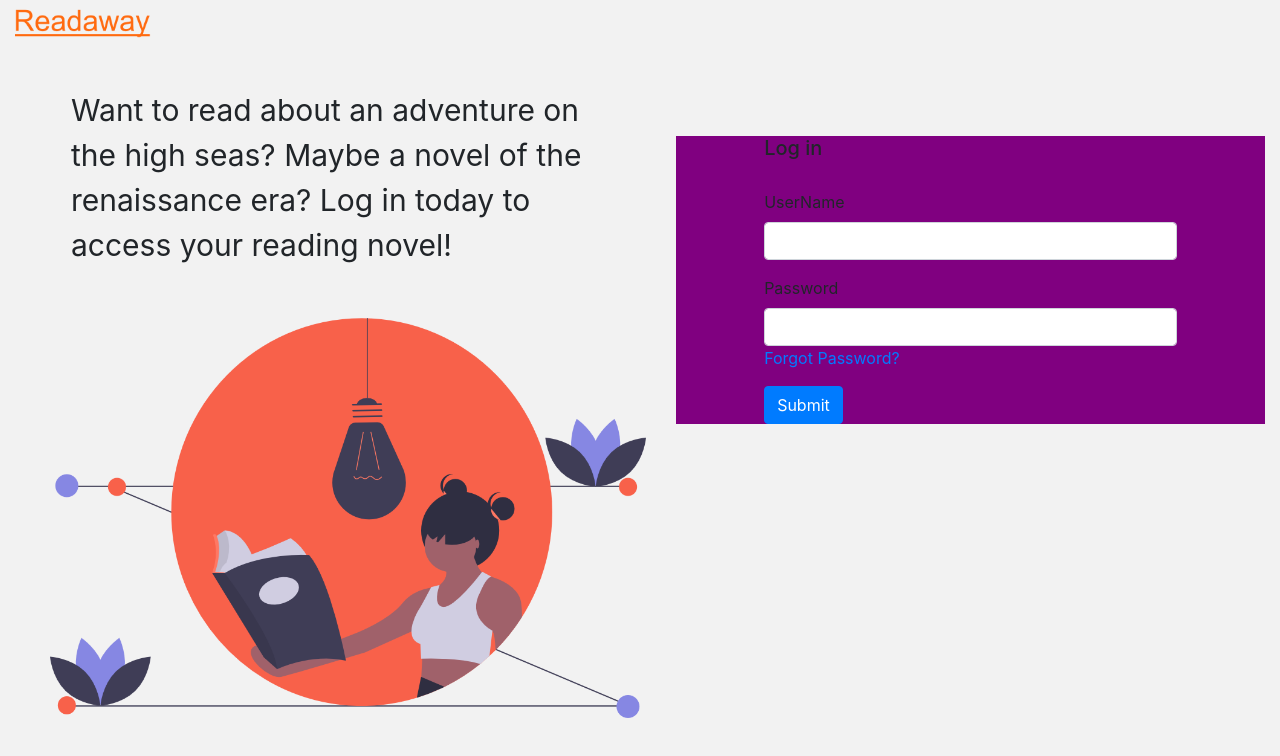
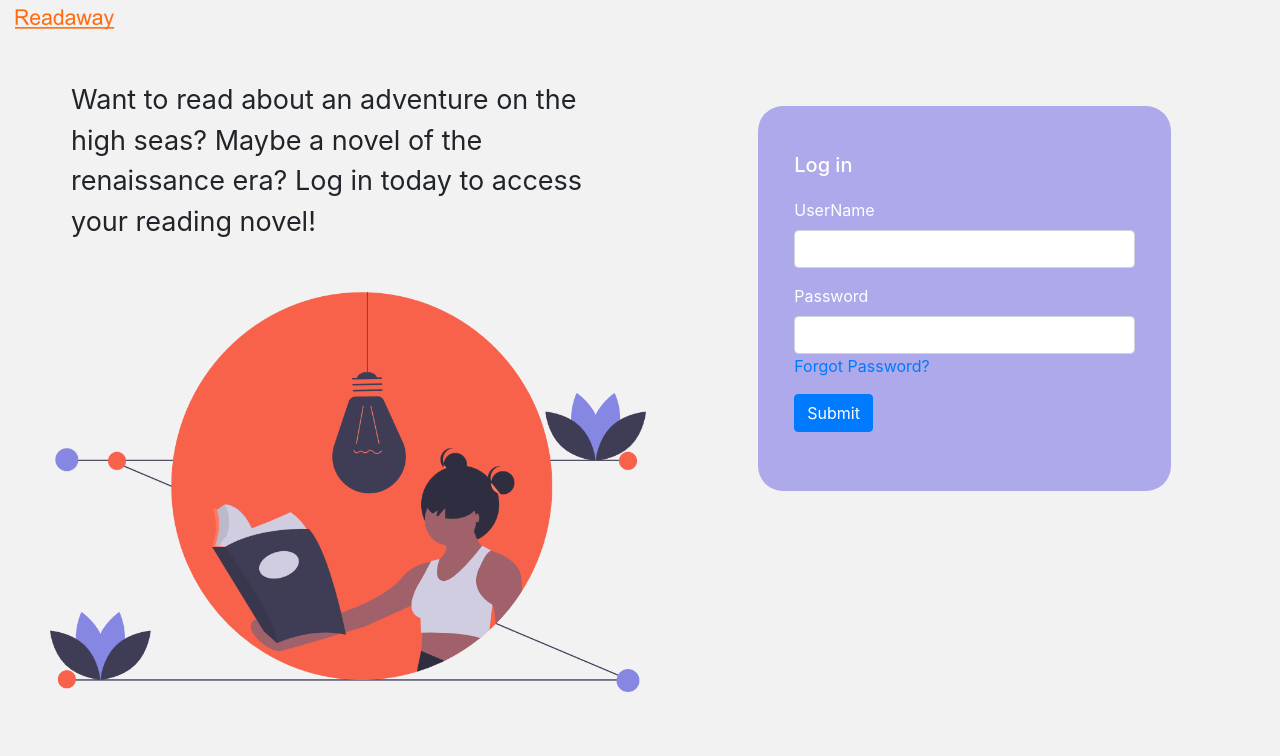
Before and after one commit to cyberangel99/LoginSignup, a Next.js app: page / in a window 1280 px wide. Shown: the top 756 px of the page. Built offline with nearby package versions, Linux system fonts and the light colour scheme.

Commit message:
form
added form background and color

```diff
--- a/assets/custom.scss
+++ b/assets/custom.scss
@@ -1,19 +1,20 @@
 .logo {
-  height: 30px;
+  height: 22px;
 }
 .reading-image1 {
   height: 400px;
   margin-left: 35px;
 }
-.login {
-  margin-top: 15%;
-  margin-left: 15%;
-  margin-top: 23%;
-}
+
 .login_form {
   width: 70%;
-  margin-left: 15%;
-  margin-top: 30px;
+  margin-top: 18%;
+  margin-left: 14%;
+  padding: 36px;
+  padding-bottom: 10%;
+  padding-top: 8%;
+  background-color: #ada9ea;
+  border-radius: 25px;
 }
 .mb-0 {
   margin-bottom: 0 !important;
@@ -24,7 +25,7 @@
   width: 100%;
   margin-top: 50px;
   margin-left: 56px;
-  font-size: 30px;
+  font-size: 27px;
   margin-bottom: 50px;
   padding-right: 100px;
 }
@@ -32,6 +33,10 @@
   min-height: 100vh;
   background-color: #f2f2f2;
 }
-.form-background {
-  background-color: purple;
+.login {
+  padding-bottom: 13px;
+  color: white;
 }
+.form-label {
+  color: white;
+}
--- a/components/Readaway.js
+++ b/components/Readaway.js
@@ -31,20 +31,19 @@ export default function Readaway() {
           </div>
         </Col>
         <Col>
-          <div className="form-background">
+          <form className="login_form">
             <h5 className="login">Log in</h5>
-            <form className="login_form">
             <div className="mb-3">
-                <label for="exampleInputEmail1" className="form-label">
+              <label for="exampleInputUsername" className="form-label">
                 UserName
               </label>
               <input
                 type="text"
                 className="form-control"
-                  aria-describedby="emailHelp"
+                aria-describedby="UsernameHelp"
               />
             </div>
-              <div class="mb-3 mb-0">
+            <div className="mb-3 mb-0">
               <label for="exampleInputPassword1" className="form-label">
                 Password
               </label>
@@ -63,7 +62,6 @@ export default function Readaway() {
               Submit
             </button>
           </form>
-          </div>
         </Col>
       </Row>
     </Container>
```
Lines whose indentation alone changed are shown as unchanged.
